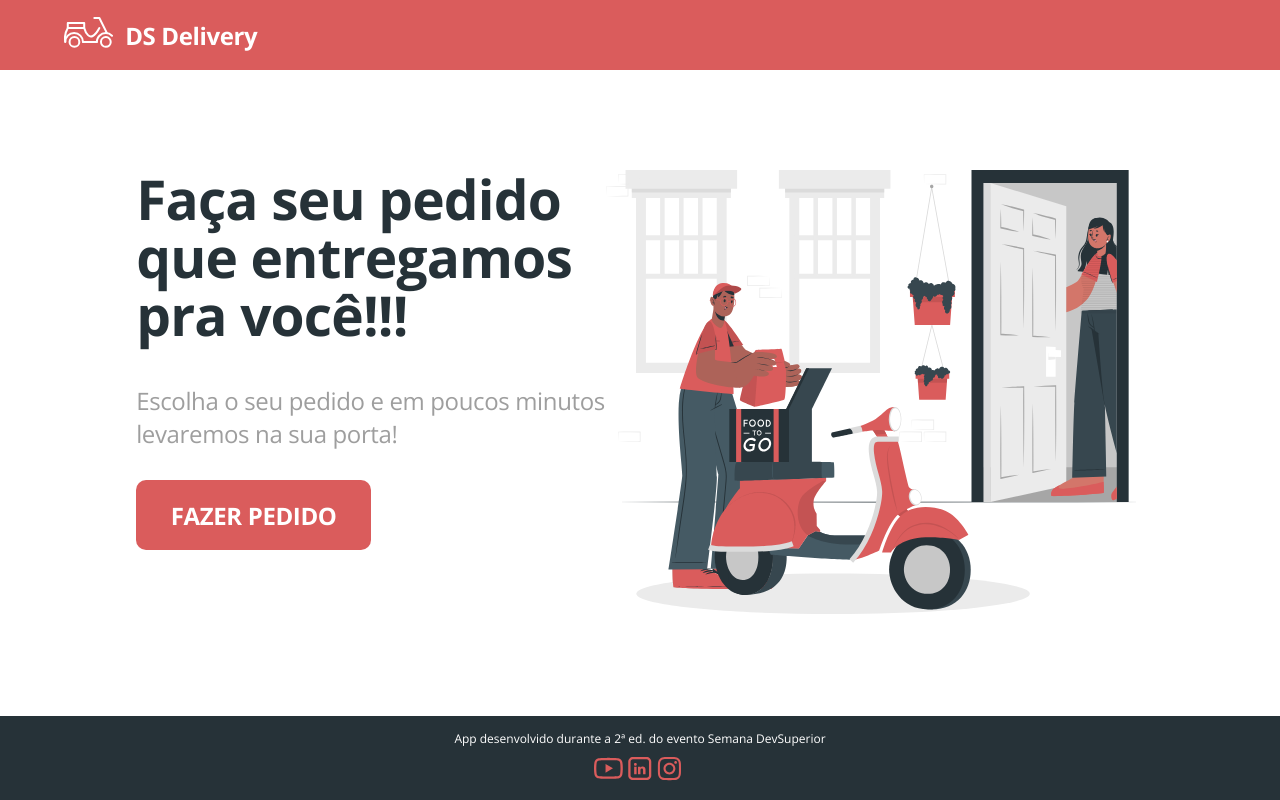
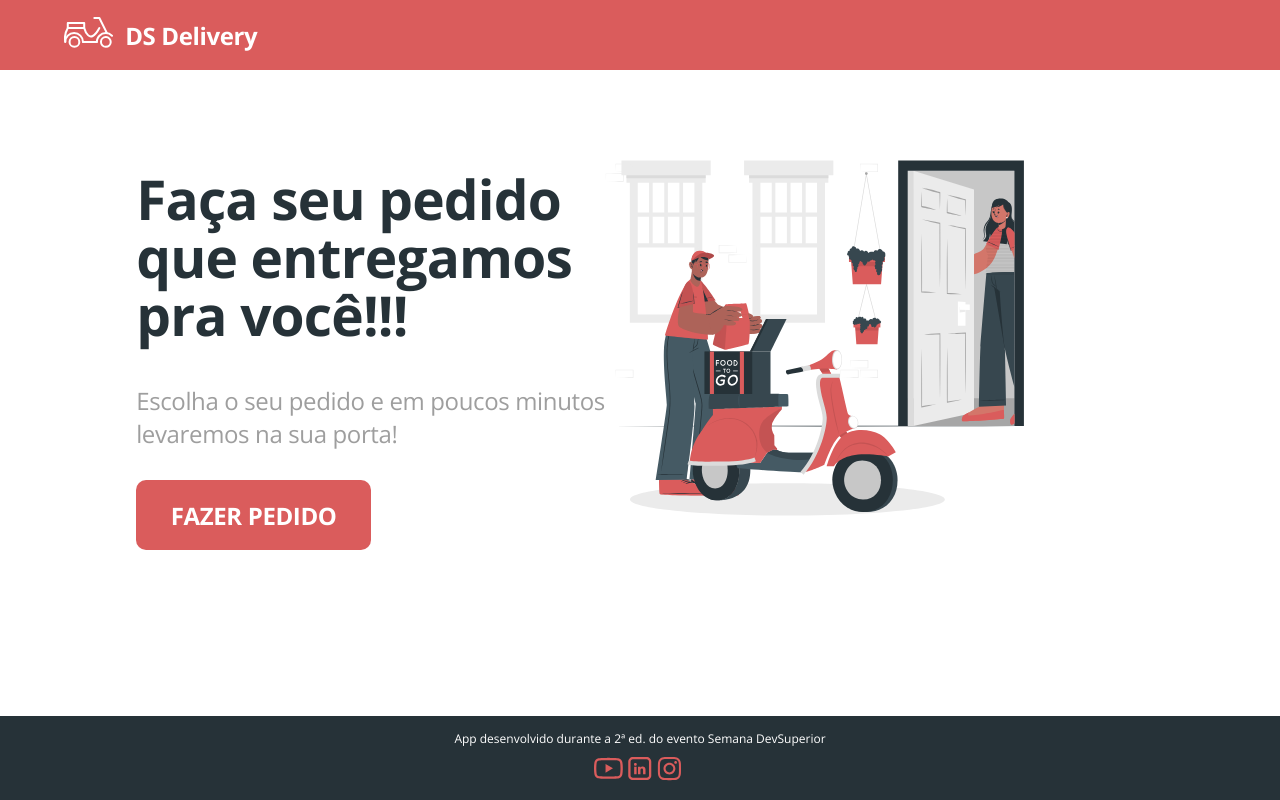
Before and after one commit to eliasneri/SemanaDevSuperior-2.0, a React (Create React App) app in the folder front-web/: page / in a window 1280 px wide. Built offline with nearby package versions, Linux system fonts and the light colour scheme.

Commit message:
Adjust CSS on Home

```diff
--- a/front-web/src/Home/styles.css
+++ b/front-web/src/Home/styles.css
@@ -51,7 +51,8 @@
   }
 
   .home-image svg {
-    width: 100%;
+    margin-top: -10%;
+    width: 80%;
   }
 
   @media only screen and (max-width: 768px) {
```
Also changed, not shown: 1 other file (tests, documents, lock files or other folders).
